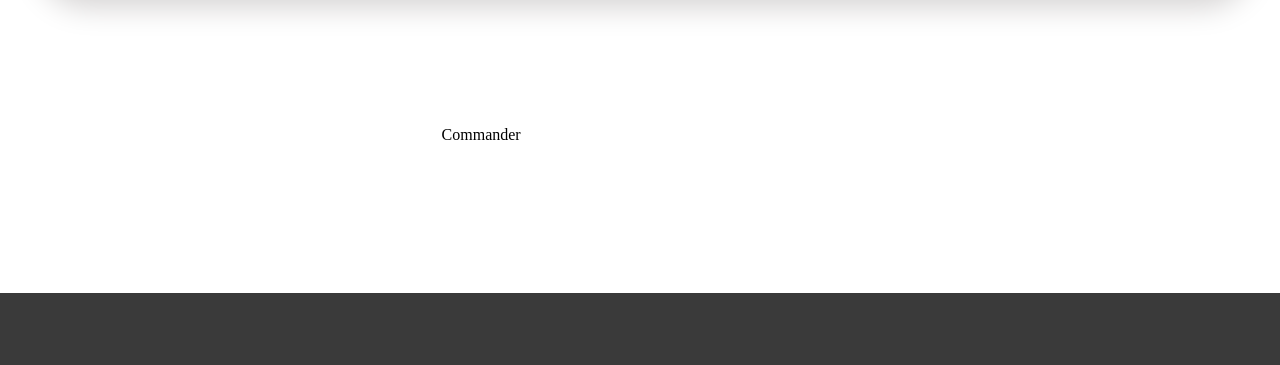
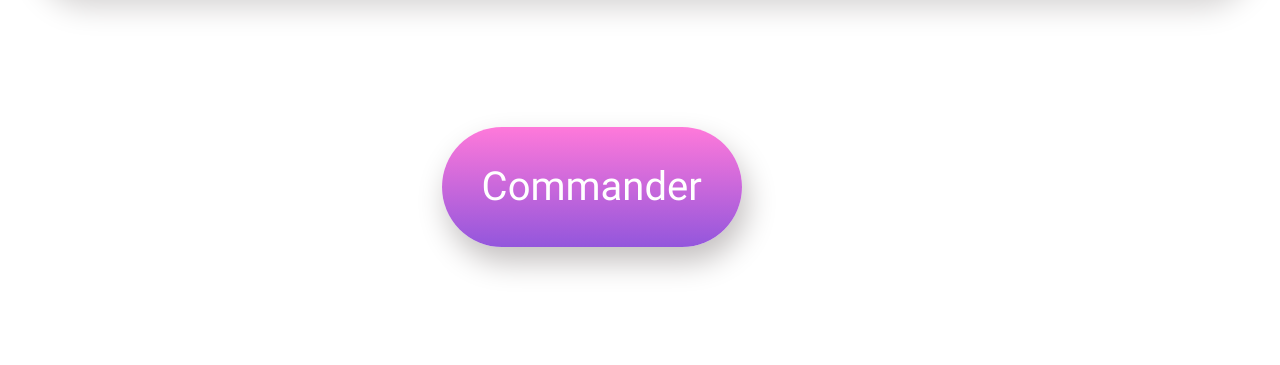
Before and after one commit to Gousto85/Timotheeperraudeau_3_05082020, a website: page delice.html in a window 1280 px wide. Shown: the part 3506-3871 px from the top of the page. Drawn offline with Linux system fonts and the light colour scheme.

Commit message:
modif bouton

```diff
--- a/delice.html
+++ b/delice.html
@@ -118,8 +118,10 @@
                     </div>
                 </div>
             </div>
-            <div class=" btn btn__plat">Commander</div>
-                    </div>
+            <div class="btn__plat">
+                <div class=" btn1">Commander</div>
+                <div class=" btn2">Commander</div>
+            </div>
         </div>
         <div>
             <img class="carte__coeur carte__coeur-position" src="heart.svg" alt="logo_coeur"/>
--- a/pages/_section1_2.scss
+++ b/pages/_section1_2.scss
@@ -148,7 +148,7 @@
 .btn__plat{
         margin: auto;
         margin-top: 100px;
-        margin-bottom: 150px;
+        margin-bottom: 250px;
         width: 31%;
     }
 
```
Also changed, not shown: enchantee.html (+4 -2 lines), francaise.html (+4 -2 lines), style.css.
